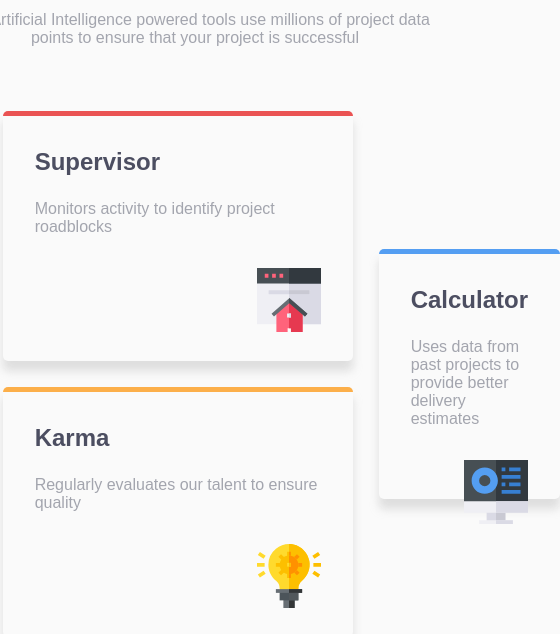
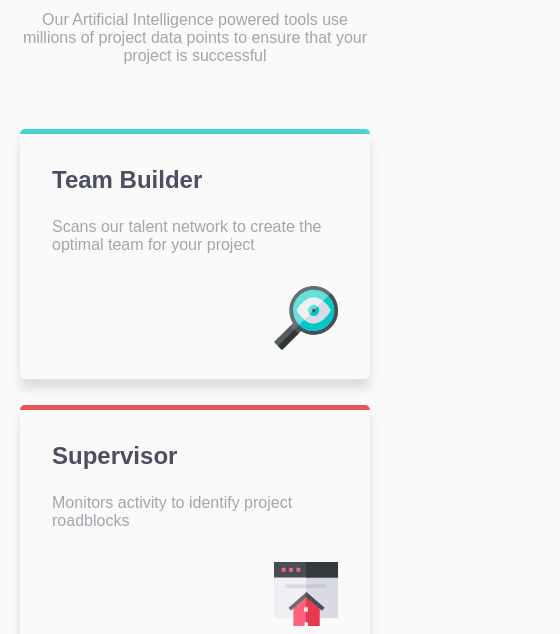
Before and after one commit to nicolasfig/four-card-feature-section-master, a plain HTML site: page index.html in a window 390 px wide. Shown: the part 233-867 px from the top of the page, 560 px wide, since content can reach past the window. Drawn offline with Linux system fonts and the light colour scheme.

Commit message:
Basic media queries for mobile view

```diff
--- a/style.css
+++ b/style.css
@@ -127,6 +127,7 @@ main {
   align-items: center;
   justify-content: center;
 }
+
 main div img {
   position: static;
   bottom: 0;
@@ -184,9 +185,24 @@ main :nth-child(3) {
 .blue-line {
   background-color: var(--blue);
 }
+
+/* Mobile view */
+@media (max-width: 1024px) {
+  header .info {
+    width: 350px;
+  }
+
+  main {
+    flex-direction: column;
+  }
+  .card {
+    margin: 0 0 var(--large) 0;
+  }
+}
 .attribution {
   font-size: 11px;
   text-align: center;
+  margin-bottom: var(--large);
 }
 .attribution a {
   color: hsl(228, 45%, 44%);
```
